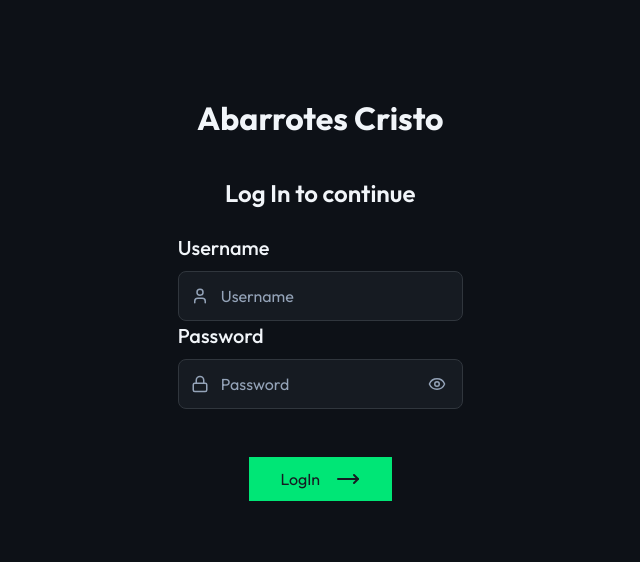
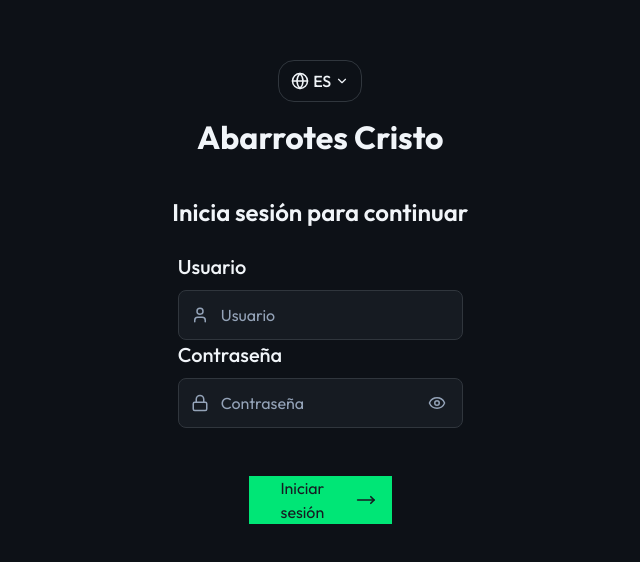
Before and after one commit to EktorVT/POS-Abarrotes-Cristo-Front, a React (Vite) app: page / in a window 1280 px wide. Shown: the part 108-670 px from the top of the page, without its empty margins (307-947 px from the left). Built offline with nearby package versions, Linux system fonts and the light colour scheme.

Commit message:
Feat [2] Add language changes

```diff
--- a/index.html
+++ b/index.html
@@ -1,5 +1,5 @@
 <!doctype html>
-<html lang="en">
+<html lang="en" translate="no">
   <head>
     <meta charset="UTF-8" />
     <link rel="icon" type="image/svg+xml" href="/favicon.svg" />
@@ -10,6 +10,7 @@
       rel="stylesheet"
     />
     <meta name="viewport" content="width=device-width, initial-scale=1.0" />
+    <meta name="google" content="notranslate" />
     <title>pos-abarrotes-cristo-front</title>
   </head>
   <body>
--- /dev/null
+++ b/src/components/ui/LangMenu/LangMenu.module.css
@@ -0,0 +1,77 @@
+.dropdown {
+  position: relative;
+  display: inline-block;
+}
+
+.dropdownButton {
+  display: flex;
+  align-items: center;
+  justify-content: center;
+
+  padding: var(--space-2) var(--space-3);
+
+  border: 1px solid var(--color-border);
+  border-radius: var(--radius-xl);
+
+  background: var(--color-background);
+  color: var(--color-text);
+
+  cursor: pointer;
+  transition: background 150ms ease;
+}
+
+.dropdownButton:hover {
+  background: var(--color-surface);
+}
+
+.icon {
+  width: 18px;
+  height: 18px;
+}
+
+.langTitle {
+  font-size: var(--font-size-body);
+  color: var(--color-muted);
+  font-weight: var(--font-weight-medium);
+  margin-left: var(--space-1);
+}
+
+.arrow {
+  width: 14px;
+  height: 14px;
+  margin-left: var(--space-1);
+}
+
+.menu {
+  position: absolute;
+  top: 100%;
+  left: 0;
+  background: var(--color-surface);
+  border: 1px solid var(--color-surface-elevated);
+  border-radius: 5px;
+  margin-top: 5px;
+  width: 120px;
+  box-shadow: 0px 4px 6px rgba(0, 0, 0, 0.1);
+  list-style: none;
+  padding: 0;
+}
+
+.menu li {
+  width: 100%;
+}
+
+.menu button {
+  color: var(--color-text);
+  width: 100%;
+  background: none;
+  border: none;
+  padding: 10px;
+  text-align: left;
+  cursor: pointer;
+  transition: background 0.3s;
+}
+
+.menu button:hover {
+  background: var(--color-background);
+  color: var(--color-text);
+}
--- /dev/null
+++ b/src/components/ui/LangMenu/LangMenu.tsx
@@ -0,0 +1,46 @@
+import { useState } from "react";
+import i18n from "@/i18n";
+import { ChevronDown, Globe } from "lucide-react";
+import styles from "./LangMenu.module.css";
+
+type LanguageCode = "en" | "es";
+
+const languages: { code: LanguageCode; label: string; shortLabel: string }[] = [
+  { code: "es", label: "English", shortLabel: "ES" },
+  { code: "en", label: "Español", shortLabel: "ES" }
+];
+
+export default function LangMenu() {
+  const [isOpen, setIsOpen] = useState(false);
+
+  const changeLanguage = (lng: LanguageCode) => {
+    i18n.changeLanguage(lng);
+    setIsOpen(false);
+  };
+  return (
+    <div className={styles.dropdown}>
+      <button
+        onClick={() => setIsOpen((previous) => !previous)}
+        className={styles.dropdownButton}
+      >
+        <Globe className={styles.icon} />
+        <p className={styles.langTitle}>
+          {languages.find((lang) => lang.code === i18n.language)?.shortLabel}
+        </p>
+        <ChevronDown className={styles.arrow} />
+      </button>
+
+      {isOpen && (
+        <ul className={styles.menu}>
+          {languages.map((lang) => (
+            <li key={lang.code}>
+              <button onClick={() => changeLanguage(lang.code)}>
+                {lang.label}
+              </button>
+            </li>
+          ))}
+        </ul>
+      )}
+    </div>
+  );
+}
--- /dev/null
+++ b/src/i18n/index.ts
@@ -0,0 +1,32 @@
+import i18n from "i18next";
+import { initReactI18next } from "react-i18next";
+
+import esCommon from "@/i18n/locales/es/common.json";
+import esLogin from "@/i18n/locales/es/login.json";
+
+import enCommon from "@/i18n/locales/en/common.json";
+import enLogin from "@/i18n/locales/en/login.json";
+
+i18n.use(initReactI18next).init({
+  resources: {
+    es: {
+      common: esCommon,
+      login: esLogin
+    },
+    en: {
+      common: enCommon,
+      login: enLogin
+    }
+  },
+
+  lng: "es",
+  fallbackLng: "es",
+
+  defaultNS: "common",
+
+  interpolation: {
+    escapeValue: false
+  }
+});
+
+export default i18n;
--- /dev/null
+++ b/src/i18n/locales/en/common.json
@@ -0,0 +1,29 @@
+{
+  "actions": {
+    "save": "Guardar",
+    "cancel": "Cancelar",
+    "delete": "Eliminar",
+    "edit": "Editar",
+    "create": "Crear",
+    "search": "Buscar",
+    "close": "Cerrar",
+    "confirm": "Confirmar",
+    "back": "Volver"
+  },
+
+  "status": {
+    "active": "Activo",
+    "inactive": "Inactivo",
+    "pending": "Pendiente"
+  },
+
+  "navigation": {
+    "home": "Inicio",
+    "sales": "Ventas",
+    "products": "Productos",
+    "inventory": "Inventario",
+    "users": "Usuarios",
+    "earnings": "Ganancias",
+    "settings": "Configuración"
+  }
+}
--- /dev/null
+++ b/src/i18n/locales/en/login.json
@@ -0,0 +1,25 @@
+{
+  "title": "Abarrotes Cristo",
+  "subtitle": "Log in to continue",
+
+  "fields": {
+    "username": {
+      "label": "Username",
+      "placeholder": "Username"
+    },
+    "password": {
+      "label": "Password",
+      "placeholder": "Password"
+    }
+  },
+
+  "actions": {
+    "login": "Log in",
+    "showPassword": "Show password",
+    "hidePassword": "Hide password"
+  },
+
+  "errors": {
+    "required": "Username and password must not be empty"
+  }
+}
--- /dev/null
+++ b/src/i18n/locales/es/common.json
@@ -0,0 +1,29 @@
+{
+  "actions": {
+    "save": "Guardar",
+    "cancel": "Cancelar",
+    "delete": "Eliminar",
+    "edit": "Editar",
+    "create": "Crear",
+    "search": "Buscar",
+    "close": "Cerrar",
+    "confirm": "Confirmar",
+    "back": "Volver"
+  },
+
+  "status": {
+    "active": "Activo",
+    "inactive": "Inactivo",
+    "pending": "Pendiente"
+  },
+
+  "navigation": {
+    "home": "Inicio",
+    "sales": "Ventas",
+    "products": "Productos",
+    "inventory": "Inventario",
+    "users": "Usuarios",
+    "earnings": "Ganancias",
+    "settings": "Configuración"
+  }
+}
--- /dev/null
+++ b/src/i18n/locales/es/login.json
@@ -0,0 +1,25 @@
+{
+  "title": "Abarrotes Cristo",
+  "subtitle": "Inicia sesión para continuar",
+
+  "fields": {
+    "username": {
+      "label": "Usuario",
+      "placeholder": "Usuario"
+    },
+    "password": {
+      "label": "Contraseña",
+      "placeholder": "Contraseña"
+    }
+  },
+
+  "actions": {
+    "login": "Iniciar sesión",
+    "showPassword": "Mostrar contraseña",
+    "hidePassword": "Ocultar contraseña"
+  },
+
+  "errors": {
+    "required": "El usuario y la contraseña son obligatorios"
+  }
+}
--- a/src/main.tsx
+++ b/src/main.tsx
@@ -2,6 +2,7 @@ import { StrictMode } from "react";
 import { createRoot } from "react-dom/client";
 import App from "./App.tsx";
 import "./styles/index.css";
+import "./i18n";
 
 createRoot(document.getElementById("root")!).render(
   <StrictMode>
--- a/src/pages/Login/Login.tsx
+++ b/src/pages/Login/Login.tsx
@@ -3,16 +3,19 @@ import styles from "./Login.module.css";
 import Input from "@/components/ui/Input/Input";
 import { useState } from "react";
 import { Eye, EyeOff, Lock, MoveRight, User } from "lucide-react";
+import { useTranslation } from "react-i18next";
+import LangMenu from "@/components/ui/LangMenu/LangMenu";
 
 export default function Login() {
   const [username, setUsername] = useState<string>("");
   const [password, setPassword] = useState<string>("");
   const [errorMessage, setErrorMessage] = useState<string>("");
   const [showPassword, setShowPassword] = useState<boolean>(false);
+  const { t } = useTranslation("login");
 
   const verifyData = () => {
     if (username === "" || password === "") {
-      setErrorMessage("Username or password must not be empty");
+      setErrorMessage(t("errors.required"));
       return;
     }
 
@@ -22,8 +25,9 @@ export default function Login() {
   return (
     <div className={styles.page}>
       <div className={styles.container}>
-        <h1 className={styles.title}>Abarrotes Cristo</h1>
-        <h2 className={styles.subtitle}>Log In to continue</h2>
+        <LangMenu />
+        <h1 className={styles.title}>{t("title")}</h1>
+        <h2 className={styles.subtitle}>{t("subtitle")}</h2>
         <form
           onSubmit={(event) => {
             event.preventDefault();
@@ -31,30 +35,39 @@ export default function Login() {
           }}
         >
           <label className={styles.label} htmlFor="username">
-            Username
+            {t("fields.username.label")}
           </label>
           <Input
             id="username"
             onChange={(e) => setUsername(e.target.value)}
-            placeholder="Username"
+            placeholder={t("fields.username.placeholder")}
             value={username}
             icon={<User />}
           />
 
           <label className={styles.label} htmlFor="password">
-            Password
+            {t("fields.password.label")}
           </label>
           <Input
             id="password"
             type={showPassword ? "text" : "password"}
             onChange={(e) => setPassword(e.target.value)}
-            placeholder="Password"
+            placeholder={t("fields.password.placeholder")}
             value={password}
             icon={<Lock />}
             rightElement={
               <button
                 type="button"
-                aria-label={showPassword ? "Hide password" : "Show password"}
+                aria-label={
+                  showPassword
+                    ? t("actions.hidePassword")
+                    : t("actions.showPassword")
+                }
+                title={
+                  showPassword
+                    ? t("actions.hidePassword")
+                    : t("actions.showPassword")
+                }
                 onClick={() => setShowPassword((previous) => !previous)}
               >
                 {showPassword ? <EyeOff /> : <Eye />}
@@ -65,7 +78,7 @@ export default function Login() {
 
           <div className={styles.buttonContainer}>
             <Button className={styles.button} type="submit">
-              LogIn <MoveRight className={styles.buttonIcon} />
+              {t("actions.login")} <MoveRight className={styles.buttonIcon} />
             </Button>
           </div>
         </form>
```
